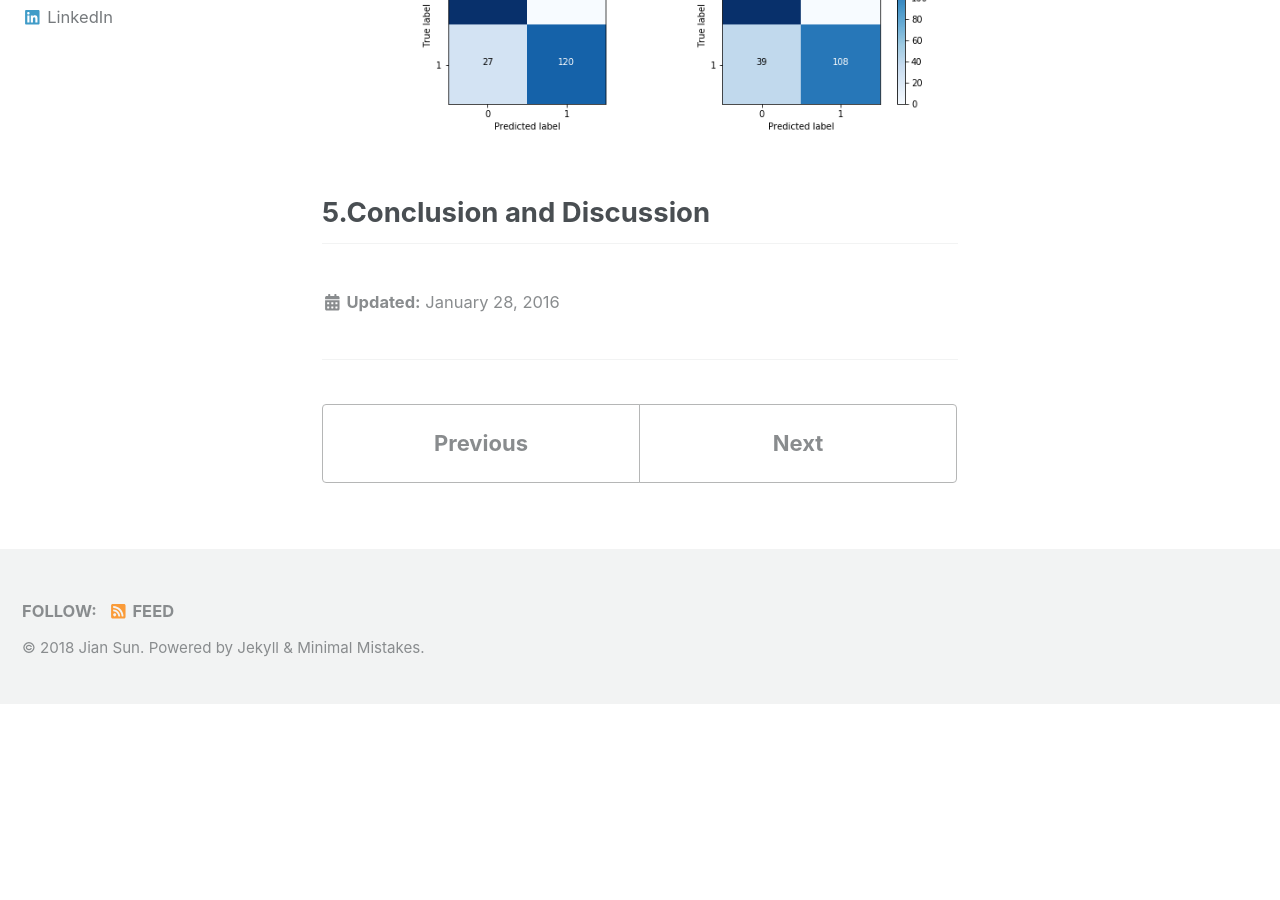
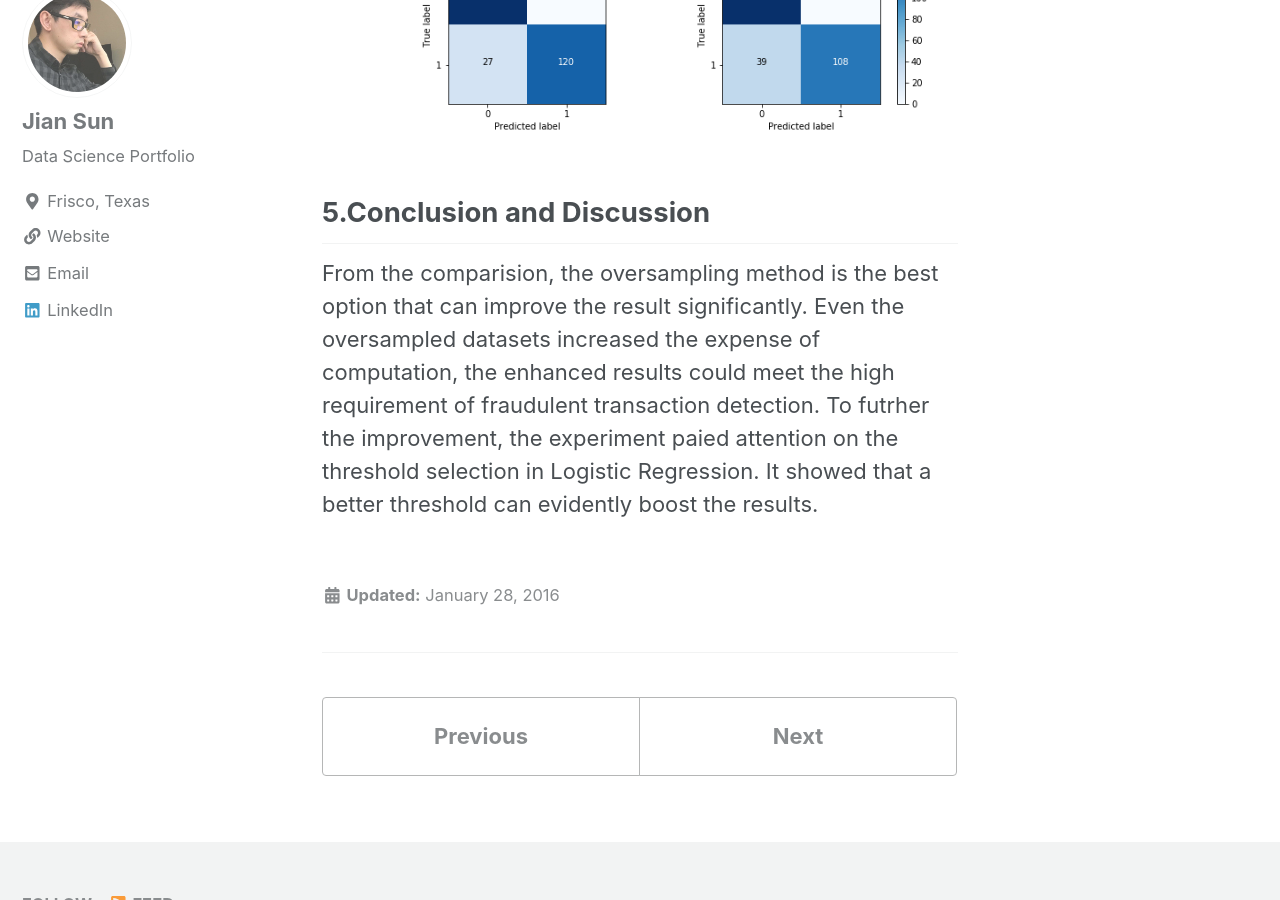
Before and after one commit to jianv/jianv.github.io, a Jekyll site: the page built from _posts/2016-01-28-ml-creditcard.md, in a window 1280 px wide and 900 px high, scrolled down 4742 px. Built offline with Jekyll 4.4.1, drawn with Linux system fonts in a browser that asks for light colours; nearby versions of some CDN libraries; before the commit the page ends 5446 px from its top, so only the background shows below that.

Commit message:
Update 2016-01-28-ml-creditcard.md

```diff
--- a/_posts/2016-01-28-ml-creditcard.md
+++ b/_posts/2016-01-28-ml-creditcard.md
@@ -34,3 +34,4 @@ The threshold in Logistic Regression should be ano value
 <img src="{{ site.url }}{{ site.baseurl }}/images/ml_creditcard/3_1.png" alt="linearly separable data">
 
 ## 5.Conclusion and Discussion
+From the comparision, the oversampling method is the best option that can improve the result significantly. Even the oversampled datasets increased the expense of computation, the enhanced results could meet the high requirement of fraudulent transaction detection. To futrher the improvement, the experiment paied attention on the threshold selection in Logistic Regression. It showed that a better threshold can evidently boost the results.
```
